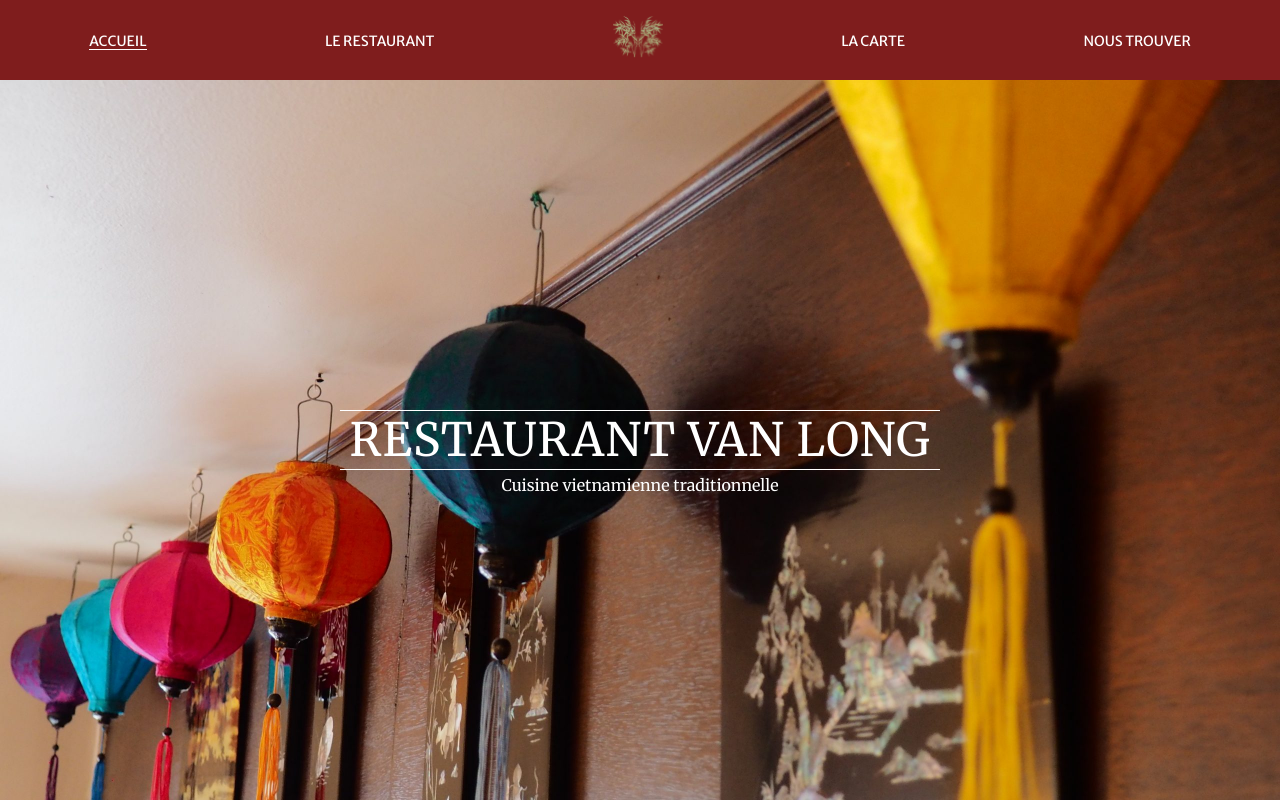
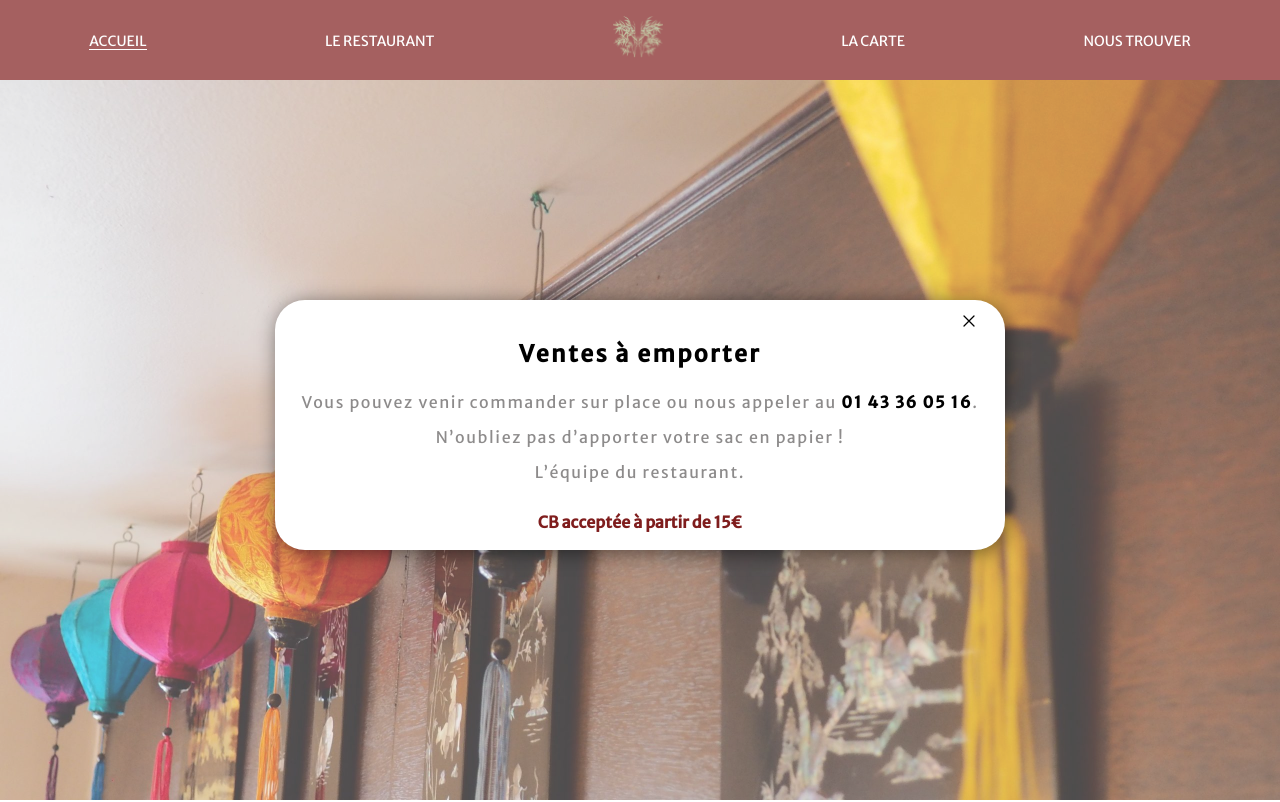
Before and after one commit to Gmayer111/van-long, a Next.js app: page / in a window 1280 px wide. Shown: the top 802 px of the page. Built offline with nearby package versions, Linux system fonts and the light colour scheme.

Commit message:
feat: creating modal component (#11)
* feat: creating modal component

* feat: creating useClickOutside hook

* feat: display modal when page first opened

* fix: add color props to closeIcon

```diff
--- a/assets/sass/body.scss
+++ b/assets/sass/body.scss
@@ -103,6 +103,15 @@ section {
 body {
   line-height: 1;
 }
+
+body:has(.modalIsOpen) {
+  overflow: hidden;
+
+  header {
+    opacity: 0.7;
+  }
+}
+
 ol,
 ul {
   list-style: none;
--- a/assets/sass/core.scss
+++ b/assets/sass/core.scss
@@ -1,5 +1,6 @@
 @import "./body.scss";
 @import "./header.scss";
+@import "./nav.scss";
 @import "./footer.scss";
-@import "./nav.scss";
 @import "./homePage.scss";
+@import "./modal.scss";
--- a/assets/sass/homePage.scss
+++ b/assets/sass/homePage.scss
@@ -1,12 +1,9 @@
-// .homePageContainer {
-//   height: 100vh;
-// }
-
 .topSectionHomePageContainer {
   display: flex;
   flex-direction: column;
   position: relative;
   height: 50vh;
+  overflow: hidden;
 
   div:has(svg) {
     display: flex;
--- /dev/null
+++ b/assets/sass/modal.scss
@@ -0,0 +1,78 @@
+dialog {
+  position: absolute;
+  z-index: 1;
+  top: 300px;
+  padding: 0;
+  margin-left: auto;
+  margin-right: auto;
+  height: 250px;
+  width: 730px;
+  border-radius: 30px;
+  text-align: center;
+  display: flex;
+  flex-direction: column;
+  align-items: center;
+  justify-content: space-between;
+  border: 0;
+  overflow: hidden;
+  filter: drop-shadow(2px 3px 10px rgba(0, 0, 0, 0.5));
+
+  button {
+    border: 0;
+    background-color: transparent;
+    width: 100%;
+    display: flex;
+    justify-content: flex-end;
+  }
+
+  svg {
+    width: 20px;
+    height: 20px;
+    margin: 10px 20px 0 0;
+    z-index: 4;
+    cursor: pointer;
+  }
+
+  .bottomModal {
+    display: flex;
+    flex-direction: column;
+    justify-content: space-around;
+    height: 100%;
+    width: 100%;
+  }
+
+  h2 {
+    font-size: 23px;
+    font-weight: 600;
+    letter-spacing: 0.1em;
+  }
+
+  p {
+    line-height: 35px;
+    letter-spacing: 0.1em;
+    color: rgb(141, 139, 139);
+    height: 50%;
+  }
+
+  span {
+    color: black;
+    font-weight: 600;
+  }
+
+  div div:last-child {
+    margin-bottom: 10px;
+    color: #7f1d1d;
+    font-weight: 600;
+  }
+
+  @media (max-width: 768px) {
+    top: 200px;
+    width: auto;
+    height: 400px;
+    margin: 10px;
+
+    .bottomModal {
+      width: 90%;
+    }
+  }
+}
--- a/public/assets/icons/close-icon.tsx
+++ b/public/assets/icons/close-icon.tsx
@@ -1,12 +1,12 @@
 import React from "react";
 
-const CloseIcon = () => (
+const CloseIcon = ({ iconStroke = "white" }: { iconStroke?: string }) => (
   <svg
     xmlns="http://www.w3.org/2000/svg"
     fill="none"
     viewBox="0 0 24 24"
     stroke-width="1.5"
-    stroke="white"
+    stroke={iconStroke}
     width={"35px"}
     height={"35px"}
   >
--- a/src/app/page.tsx
+++ b/src/app/page.tsx
@@ -3,10 +3,34 @@ import { merriweather } from "src/utils/font";
 
 import CarouselComponent from "src/components/carousel/carousel.component";
 import { VanLongLogo } from "public/assets/logos/van-long";
+import { useEffect, useState } from "react";
+import ModalComponent from "src/components/modal/modal.component";
 
 export default function Home() {
+  const [openModal, setOpenModal] = useState(false);
+
+  useEffect(() => {
+    if (typeof window !== "undefined" && window.localStorage.length === 0) {
+      localStorage.setItem("visited", "true");
+    }
+
+    if (
+      typeof window !== "undefined" &&
+      !openModal &&
+      localStorage.getItem("visited") === "true"
+    ) {
+      setOpenModal(true);
+      localStorage.setItem("visited", "false");
+    }
+  }, []);
+
+  const handleCLoseModal = () => {
+    setOpenModal(false);
+  };
+
   return (
-    <div className="homePageContainer">
+    <>
+      <div className={`homePageContainer ${openModal ? "modalIsOpen" : ""}`}>
         <section className="topSectionHomePageContainer">
           <div>
             <VanLongLogo />
@@ -26,5 +50,7 @@ export default function Home() {
           <CarouselComponent />
         </section>
       </div>
+      <ModalComponent isOpen={openModal} toggle={handleCLoseModal} />
+    </>
   );
 }
--- a/src/components/carousel/carousel.component.tsx
+++ b/src/components/carousel/carousel.component.tsx
@@ -8,7 +8,7 @@ import PaintImage from "public/assets/img/paint.jpg";
 import RoomOneImage from "public/assets/img/room.jpg";
 import RoomImage from "public/assets/img/room-1.jpg";
 import RoomTwoImage from "public/assets/img/room-2.jpg";
-import { useWindowSize } from "src/utils/windowSize";
+import { useWindowSize } from "src/hooks/use-window-size";
 
 const CarouselComponent = () => {
   const size = useWindowSize();
--- a/src/components/layout/nav/nav.component.tsx
+++ b/src/components/layout/nav/nav.component.tsx
@@ -3,7 +3,7 @@
 import { VanLongLogo } from "public/assets/logos/van-long";
 import { TLinkItemList } from "src/types/nav";
 import { LinkItemComponent } from "./linkItem.component";
-import { useWindowSize } from "src/utils/windowSize";
+import { useWindowSize } from "src/hooks/use-window-size";
 import { useEffect, useState } from "react";
 import MenuIcon from "public/assets/icons/menu-icon";
 import CloseIcon from "public/assets/icons/close-icon";
--- /dev/null
+++ b/src/components/modal/modal.component.tsx
@@ -0,0 +1,38 @@
+import CloseIcon from "public/assets/icons/close-icon";
+import { useRef } from "react";
+import { UseClickOutside } from "src/hooks/use-click-outside";
+
+type TModalComponentProps = {
+  isOpen?: boolean;
+  toggle: VoidFunction;
+};
+
+const ModalComponent = ({ isOpen, toggle }: TModalComponentProps) => {
+  const dialogRef = useRef(null);
+
+  UseClickOutside({ ref: dialogRef, callBack: toggle });
+
+  if (!isOpen) return null;
+
+  return (
+    isOpen && (
+      <dialog ref={dialogRef}>
+        <button aria-label="dialogButton" onClick={() => toggle()}>
+          <CloseIcon iconStroke="black" />
+        </button>
+        <div className="bottomModal">
+          <h2>Ventes à emporter</h2>
+          <p>
+            Vous pouvez venir commander sur place ou nous appeler au{" "}
+            <span>01 43 36 05 16</span>. <br />
+            N’oubliez pas d’apporter votre sac en papier ! <br /> L’équipe du
+            restaurant.
+          </p>
+          <div>CB acceptée à partir de 15€</div>
+        </div>
+      </dialog>
+    )
+  );
+};
+
+export default ModalComponent;
--- /dev/null
+++ b/src/hooks/use-click-outside.tsx
@@ -0,0 +1,20 @@
+import React, { MutableRefObject, useEffect } from "react";
+
+export const UseClickOutside = ({
+  ref,
+  callBack,
+}: {
+  ref: MutableRefObject<any>;
+  callBack: VoidFunction;
+}) => {
+  useEffect(() => {
+    const handleClickOutside = (event: any) => {
+      if (ref.current && !ref.current.contains(event.target)) {
+        callBack();
+      }
+    };
+
+    document.addEventListener("mousedown", handleClickOutside);
+    return () => document.removeEventListener("mousedown", handleClickOutside);
+  }, [ref]);
+};
```
Also changed, not shown: src/hooks/use-window-size.tsx (renamed from src/utils/windowSize.ts). Lines whose indentation alone changed are shown as unchanged.
